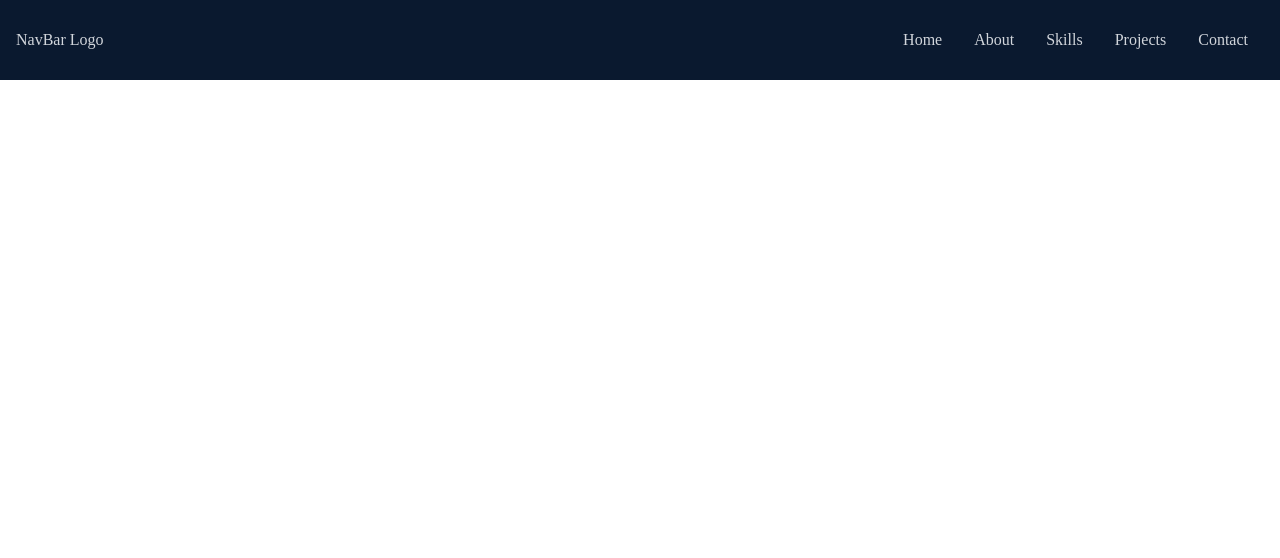
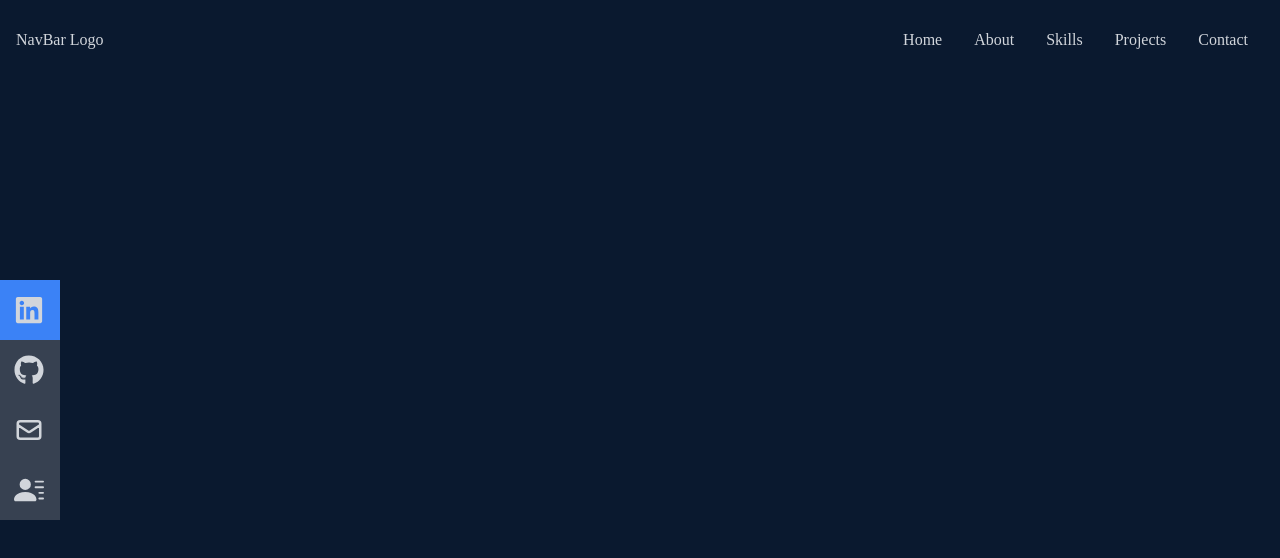
Before and after one commit to jadewang425/portfolio, a React (Create React App) app: page / in a window 1280 px wide. Shown: the top 558 px of the page. Built offline with nearby package versions, Linux system fonts and the light colour scheme.

Commit message:
added icons for social medias

```diff
--- a/src/App.js
+++ b/src/App.js
@@ -1,10 +1,11 @@
+import Home from "./components/Home";
 import NavBar from "./components/NavBar";
 
 function App() {
   return (
     <div className="App">
       <NavBar />
-      <h1 className="text-2xl font-bold">Hello</h1>
+      <Home />
     </div>
   );
 }
--- /dev/null
+++ b/src/components/Home.jsx
@@ -0,0 +1,8 @@
+import { HiArrowNarrowRight } from 'react-icons/hi'
+export default function Home() {
+    return (
+        <div className='w-full h-screen bg-[#0a192f]'>
+
+        </div>
+    )
+}
--- a/src/components/NavBar.jsx
+++ b/src/components/NavBar.jsx
@@ -1,5 +1,7 @@
 import { useState } from 'react'
-import { FaBars, FaTimes } from 'react-icons/fa'
+import { FaBars, FaTimes, FaGithub, FaLinkedin } from 'react-icons/fa'
+import { HiOutlineMail } from 'react-icons/hi'
+import { BsFillPersonLinesFill } from 'react-icons/bs'
 
 export default function NavBar() {
     const [nav, setNav] = useState(false)
@@ -32,7 +34,30 @@ export default function NavBar() {
             </ul>
 
             {/* Social Icons */}
-            <div className='hidden'></div>
+            <div className='hidden lg:flex fixed flex-col top-[35%] left-0'>
+                <ul>
+                    <li className='w-[160px] h-[60px] flex justify-between items-center ml-[-100px] hover:ml-[-10px] duration-300 bg-blue-500'>
+                        <a href="/" className='flex justify-between items-center w-full text-gray-300'>
+                            LinkedIn <FaLinkedin size={30}/>
+                        </a>
+                    </li>
+                    <li className='w-[160px] h-[60px] flex justify-between items-center ml-[-100px] hover:ml-[-10px] duration-300 bg-gray-700'>
+                        <a href="/" className='flex justify-between items-center w-full text-gray-300'>
+                            GitHub <FaGithub size={30}/>
+                        </a>
+                    </li>
+                    <li className='w-[160px] h-[60px] flex justify-between items-center ml-[-100px] hover:ml-[-10px] duration-300 bg-gray-700'>
+                        <a href="/" className='flex justify-between items-center w-full text-gray-300'>
+                            Email <HiOutlineMail size={30}/>
+                        </a>
+                    </li>
+                    <li className='w-[160px] h-[60px] flex justify-between items-center ml-[-100px] hover:ml-[-10px] duration-300 bg-gray-700'>
+                        <a href="/" className='flex justify-between items-center w-full text-gray-300'>
+                            Resume <BsFillPersonLinesFill size={30}/>
+                        </a>
+                    </li>
+                </ul>
+            </div>
         </div>
     )
 }
```
